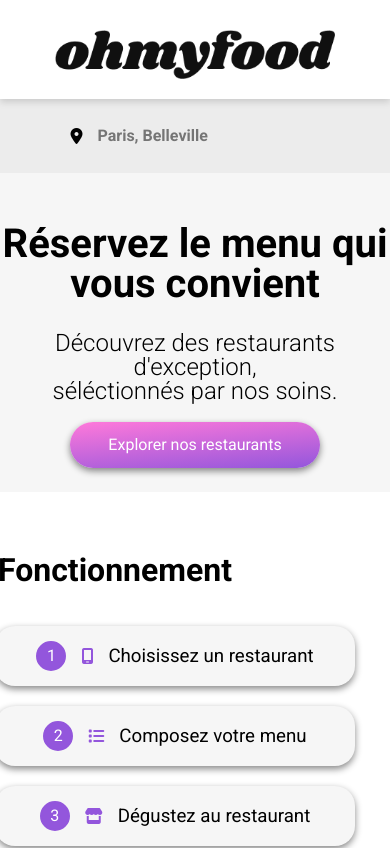
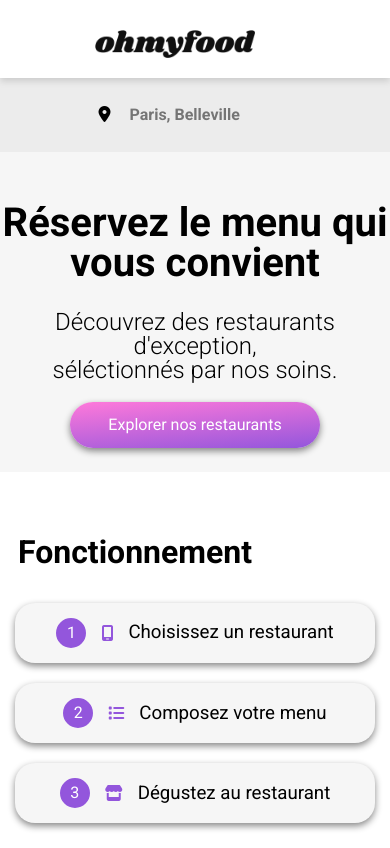
Before and after one commit to Markohh9/Projet-3---OpenClassroom, a website: page index.html in a window 390 px wide. Shown: the top 848 px of the page. Drawn offline with Linux system fonts and the light colour scheme; a web font is replaced by a local one.

Commit message:
changing for responsive

```diff
--- a/index.html
+++ b/index.html
@@ -22,14 +22,17 @@
 
     <div class="topcontainer">
         <div class="location" title="Cherchez votre restaurant">
+        <div class="pnt">
             <i class="fa-solid fa-location-dot"></i>
 
 
             <input class="search_input" type="search" placeholder="Paris, Belleville">
+        </div>
             <!-- Button
             <div class="searchbtn">
                 <button class="rechercher" type="button"><span>Rechercher</span></button>
             </div> -->
+
         </div>
 
         <div class="background-container">
@@ -51,26 +54,30 @@
 
             <div class="c1">
                 <div class="choicelist">
-                    <p>1</p>
+                    <div class="txt_p">
+                        <p>1</p>
+                    </div>
                     <i class="fa-solid fa-mobile-screen"></i>
                     <h3>Choisissez un restaurant</h3>
                 </div>
             </div>
 
             <div class="c2">
-                <div class="decal">
-                    <div class="choicelist responsiv">
+                <div class="choicelist">
+                    <div class="txt_p">
                         <p>2</p>
-                        <i class="fa-sharp fa-solid fa-list"></i>
-                        <h3>Composez votre menu</h3>
                     </div>
+                    <i class="fa-sharp fa-solid fa-list"></i>
+                    <h3>Composez votre menu</h3>
                 </div>
             </div>
 
 
             <div class="c3">
                 <div class="choicelist">
-                    <p>3</p>
+                    <div class="txt_p">
+                        <p>3</p>
+                    </div>
                     <i class="fa-solid fa-store"></i>
                     <h3>Dégustez au restaurant</h3>
                 </div>
--- a/sass/layout/_container.scss
+++ b/sass/layout/_container.scss
@@ -6,7 +6,9 @@
         margin-bottom: 40px;
 
         @include mobile {
-        margin-left: -160px;
+        margin-left: -120px;
+        margin-bottom: 35px;
+        margin-top: 24px;
         }
 
     }
@@ -27,7 +29,7 @@
 
     @include mobile {
     flex-direction: column;
-    margin-left: -40px;
+    margin-left: 0px;
 
     }
 }
@@ -67,13 +69,6 @@
     }
 }
 
-.responsiv {
-
-    @include mobile {
-        margin-left: 10px;
-        }
-}
-
 
 
 
@@ -100,3 +95,10 @@
         @include fonction-hover;
     }
 }
+
+.txt_p {
+
+    @include mobile {
+        margin-left: -0px;
+    }
+}
--- a/sass/layout/_footer.scss
+++ b/sass/layout/_footer.scss
@@ -3,6 +3,11 @@
     @include columndown;
     @include padding_top_big;
     @include background-footer;
+
+    @include mobile {
+        align-items: baseline;
+        padding-top: 0;
+    }
 
 
     img {
@@ -14,9 +19,10 @@
         &:hover {
         @include fonction-hover;
         }
+
         @include mobile {
-            width: 280px;
-            margin-bottom: 40px;
+            margin-bottom: -60px;
+            width: 110px;
         }
 
     }
@@ -25,6 +31,10 @@
         @include paddingbottom;
         @include padding_top;
         @include no_style_href;
+
+        @include mobile {
+            padding-bottom: 6px;
+        }
 }
 
     i {
--- a/sass/layout/_header.scss
+++ b/sass/layout/_header.scss
@@ -19,7 +19,8 @@
     }
         img {
             @include mobile {
-                width: 280px;
+                width: 160px;
+                margin-left: -40px;
             }
         }
 }
@@ -43,6 +44,12 @@
     font-size: $title-size;
     margin-top: 40px;
     margin-bottom: 40px;
+
+    @include mobile {
+        font-size: 30px;
+        margin-top: 36px;
+        margin-left: -22px;
+    }
 }
 
 .banner_title {
@@ -59,6 +66,10 @@
     &:hover {
         @include fonction-hover-hearts;
     }
+
+    @include mobile {
+        margin-left: 40px;
+    }
 }
 
 /* SECTION MENU */
--- a/sass/layout/_navigation.scss
+++ b/sass/layout/_navigation.scss
@@ -84,6 +84,12 @@
     padding-bottom: 24px;
 }
 
+.pnt {
+    @include mobile {
+margin-left: 60px;
+   }
+}
+
 /** Restaurants pages **/
 
 .restaurant_banner img {
--- a/sass/pages/_restaurant.scss
+++ b/sass/pages/_restaurant.scss
@@ -6,7 +6,9 @@
         @include paddingbottom;
 
         @include mobile {
-        margin-left: -220px;
+        margin-left: -180px;
+        margin-bottom: 8px;
+        margin-top: 60px;
         }
     }
 
@@ -25,6 +27,8 @@
     a {
         color: inherit;
         text-decoration: inherit;
+        @include mobile {
+        }
 
 }
 
@@ -37,7 +41,6 @@
     @include size_img;
     @include border_cards_img;
     }
-
 }
 
 .bloc_restaurant_container {
@@ -100,6 +103,10 @@
     padding-top: 12px;
     padding-bottom: 24px;
     margin-top: 48px;
+
+    @include mobile {
+        margin-top: 80px
+    }
 }
 
 
@@ -130,6 +137,11 @@
         font: $primary-font;
         font-weight: $medium-weight;
         border-bottom: 4px solid $color-tertiary;
+
+        @include mobile {
+            margin-left: -188px;
+
+        }
     }
 }
 
@@ -247,3 +259,9 @@
 .fourth_item {
     animation: items-display 1.2s 0.6s forwards linear;
 }
+
+.first_item, .second_item, .third_item, .fourth_item {
+    @include mobile {
+    width: 380px;
+    }
+}
```
Also changed, not shown: public/css/style.css, 1 other file.
